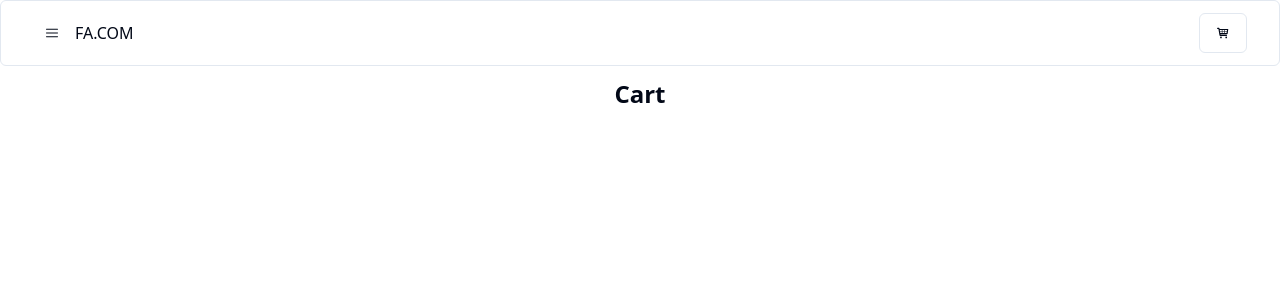
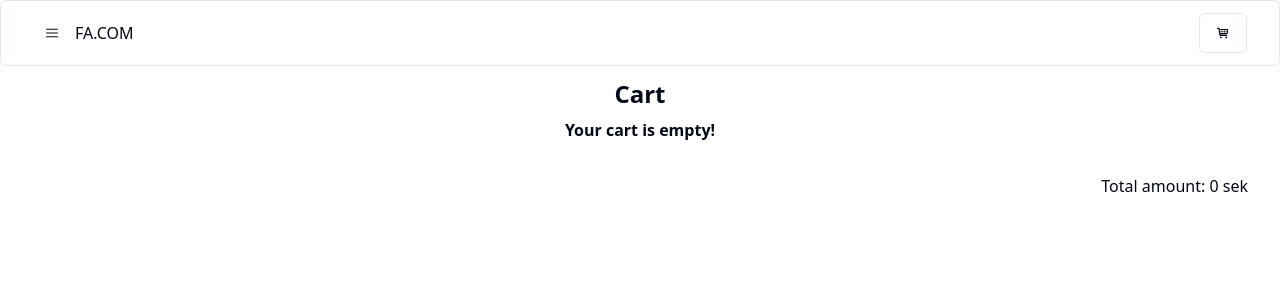
Before and after one commit to Farahalh/Project-Shopping-Card, a React (Vite) app: page /cart in a window 1280 px wide. Shown: the top 300 px of the page. Built offline with nearby package versions, Linux system fonts and the light colour scheme.

Commit message:
emptyCart and totalSum to remove product from cart and to calculate totalSum in cart
adding price to CartITem card

adding comments in code

```diff
--- a/package.json
+++ b/package.json
@@ -20,6 +20,7 @@
     "clsx": "^2.1.0",
     "embla-carousel-react": "^8.0.0",
     "jotai": "^2.7.0",
+    "jotai-effect": "^0.6.0",
     "localforage": "^1.10.0",
     "lucide-react": "^0.344.0",
     "match-sorter": "^6.3.4",
--- a/src/atoms/product.ts
+++ b/src/atoms/product.ts
@@ -1,5 +1,5 @@
 import { atom } from 'jotai'
-//atomWithStorage
+//future use atomWithStorage
 
 export interface Product {
 id: number,
@@ -9,5 +9,5 @@ price: number,
 quantity: number,
 }
 
-//atomWithStorage
+//future use atomWithStorage
 export const productAtom = atom<Product[]>([]);
--- a/src/routes/Cart.tsx
+++ b/src/routes/Cart.tsx
@@ -1,15 +1,34 @@
 import CartItem from "./CartItem";
 import Header from "./Header";
+import { useAtom } from "jotai";
+import { productAtom } from "@/atoms/product";
 
 export default function Cart() {
+  const [productsAtom, setProductsAtom] = useAtom(productAtom);
+
+  // if cart is empty, display message
+  const emptyCart = () => {
+    if (productsAtom.length === 0) {
+      return "Your cart is empty!";
+    }
+  };
+
+  // calculate the total amount and updating if icremented or decremented
+  const totalSum = productsAtom.reduce(
+    (total, product) => total + product.price * product.quantity,
+    0
+  );
+
   return (
     <div className="cart">
       <Header />
 
       <h2 className="text-center text-2xl font-semibold py-2">Cart</h2>
 
+      <h5 className="text-center font-semibold">{emptyCart()}</h5>
       <CartItem />
 
+      <h5 className="text-right p-8">Total amount: {totalSum} sek</h5>
     </div>
   );
 }
--- a/src/routes/CartItem.tsx
+++ b/src/routes/CartItem.tsx
@@ -8,6 +8,7 @@ import { Product } from "@/atoms/product";
 export default function CartItem() {
   const [productsAtom, setProductsAtom] = useAtom(productAtom);
 
+  // deleting product from array based on id onClick, keeping rest of array
   const deleteItem = (productId: number) => {
     setProductsAtom((prevProducts) => {
       const index = prevProducts.findIndex(
@@ -26,6 +27,7 @@ export default function CartItem() {
 
   return (
     <div className="cartItem">
+      {/* mapping through productsAtom that was saved in array and displayes each in below Card */}
       {productsAtom.map((productsAtom: Product) => (
         <Card
           key={productsAtom.id}
@@ -33,23 +35,25 @@ export default function CartItem() {
         >
           <div className="productInfo flex">
             <div className="productImg flex-intial w-32">
-              <img src={productsAtom.image} alt="1" />
+              <img src={productsAtom.image} alt="productImg" className="p-1" />
             </div>
 
             <div className="flex flex-col">
               <div className="flex-initial">
-                <p className="productName">{productsAtom.title}</p>
+                <p className="productName p-2">{productsAtom.title}</p>
+                <p className="productName p-2">{productsAtom.price} sek</p>
 
                 <div className="countbuttons flex flex-row py-6">
+                  {/* Decrement onClick search index of array*/}
                   <Button
                     variant="outline"
                     onClick={() => {
                       setProductsAtom((prevProducts) => {
-
                         const index = prevProducts.findIndex(
                           (product) => product.id === productsAtom.id
                         );
 
+                        // if more than 1 decrement
                         if (index !== -1 && prevProducts[index].quantity > 1) {
                           const updatedProducts = [...prevProducts];
                           updatedProducts[index] = {
@@ -59,6 +63,7 @@ export default function CartItem() {
                           return updatedProducts;
                         }
 
+                        // if less or equal than 1 remove from array
                         if (index !== -1 && prevProducts[index].quantity <= 1) {
                           const updatedProducts = [...prevProducts];
                           updatedProducts.splice(index, 1);
@@ -72,10 +77,12 @@ export default function CartItem() {
                     -
                   </Button>
 
+                  {/* displayes produc quantity */}
                   <span id="quantity" className="px-3">
                     {productsAtom.quantity}
                   </span>
 
+                  {/* Increment onClick search index of array*/}
                   <Button
                     variant="outline"
                     onClick={() => {
@@ -84,6 +91,7 @@ export default function CartItem() {
                           (product) => product.id === productsAtom.id
                         );
 
+                        // if not -1 increment
                         if (index !== -1) {
                           const updatedProducts = [...prevProducts];
                           updatedProducts[index] = {
@@ -104,6 +112,7 @@ export default function CartItem() {
             </div>
           </div>
 
+          {/* button for remove product entirely from cart */}
           <div className="trashIcon flex-initial pl-12">
             <Button
               variant="outline"
--- a/src/routes/Header.tsx
+++ b/src/routes/Header.tsx
@@ -22,6 +22,7 @@ export default function Header() {
           <Link to={"/"} className="flex-1">
             FA.COM
           </Link>
+          {/* static menu */}
           <MenubarContent>
             <MenubarItem>New Items</MenubarItem>
             <MenubarSeparator />
--- a/src/routes/SingleProduct.tsx
+++ b/src/routes/SingleProduct.tsx
@@ -27,6 +27,7 @@ export default function SingleProduct() {
   }
 
   return (
+    // single product page displaying product in card
     <div id="singleProduct">
       <Header />
       <div className="container py-8">
@@ -41,6 +42,7 @@ export default function SingleProduct() {
           <CardContent>
             <p className="pb-4">{singleProduct.price} sek</p>
 
+            {/* onClick add product to empty [] displayed in CartItem and then Cart*/}
             <Button
               onClick={() => {
                 setProductsAtom((prevProducts) => {
--- a/src/routes/hooks.ts
+++ b/src/routes/hooks.ts
@@ -1,6 +1,7 @@
 import { useQuery } from "@tanstack/react-query";
 import { useParams } from "react-router-dom";
 
+// get 10 products from API
 export function useGetProducts() {
   const {
     data: products,
@@ -21,6 +22,7 @@ export function useGetProducts() {
   };
 }
 
+// get one product based on id
 export function useGetProduct() {
   const { productId } = useParams();
 
--- a/src/routes/productList.tsx
+++ b/src/routes/productList.tsx
@@ -31,16 +31,15 @@ export default function ProductList() {
             Welcome to FA Online Shop
           </h1>
 
+          {/* getting products from API and displaying in the card below */}
           {products.map((product: Product) => (
             <Card key={product.id}>
-
               <CardHeader>
                 <img src={product.image} alt="productImage" />
                 <CardTitle className="pt-4">{product.title}</CardTitle>
               </CardHeader>
 
               <CardContent>
-
                 <CardDescription className="pb-3">
                   {product.description}
                 </CardDescription>
@@ -49,15 +48,16 @@ export default function ProductList() {
                 <p className="py-1">Rate: {product.rating.rate}</p>
                 <p className="py-1">Reviews: {product.rating.count}</p>
 
-                <Button className="goToProduct"
-                    onClick={() => navigate(`/product/${product.id}`)}>
-                    Go To Product
+                {/* navigation to SingleProduct page based on id onClick */}
+                <Button
+                  className="goToProduct"
+                  onClick={() => navigate(`/product/${product.id}`)}
+                >
+                  Go To Product
                 </Button>
-
               </CardContent>
             </Card>
           ))}
-
         </div>
       </div>
     </div>
```
Also changed, not shown: 1 other file (tests, documents, lock files or other folders).
